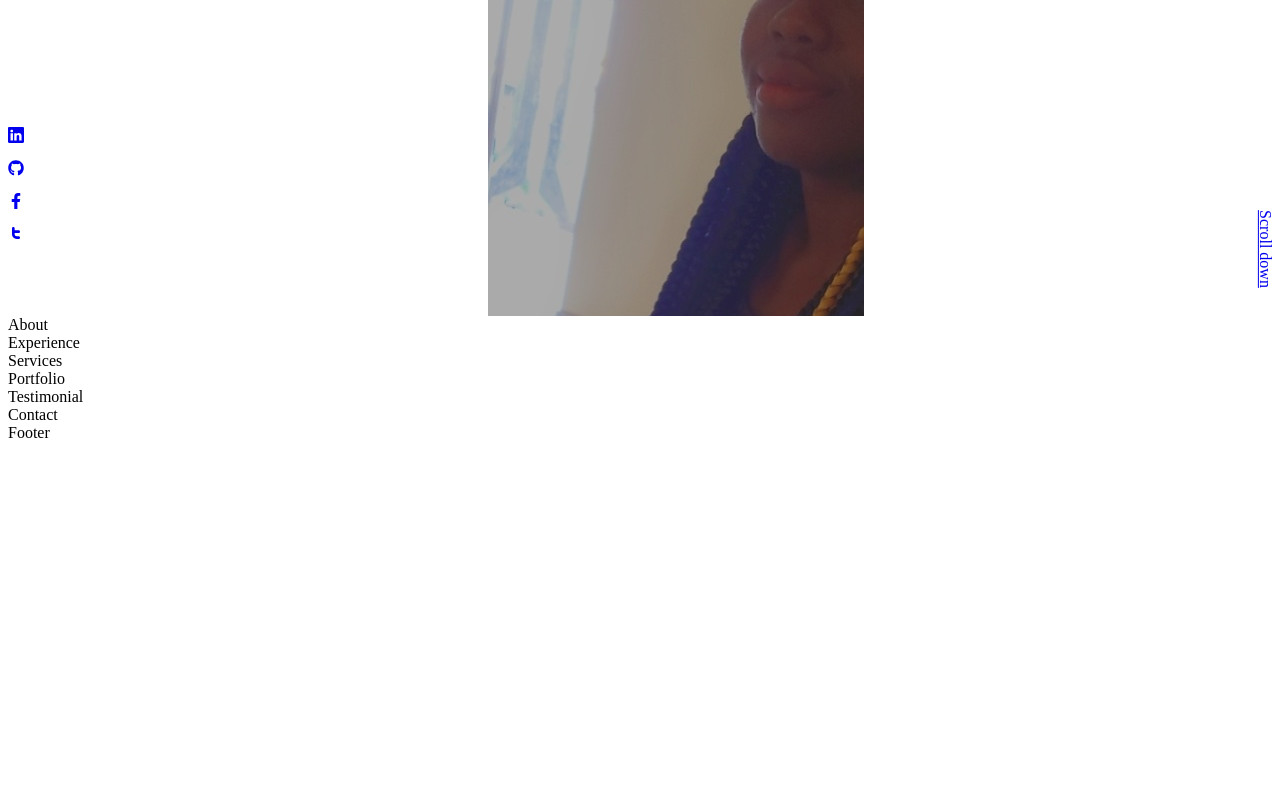
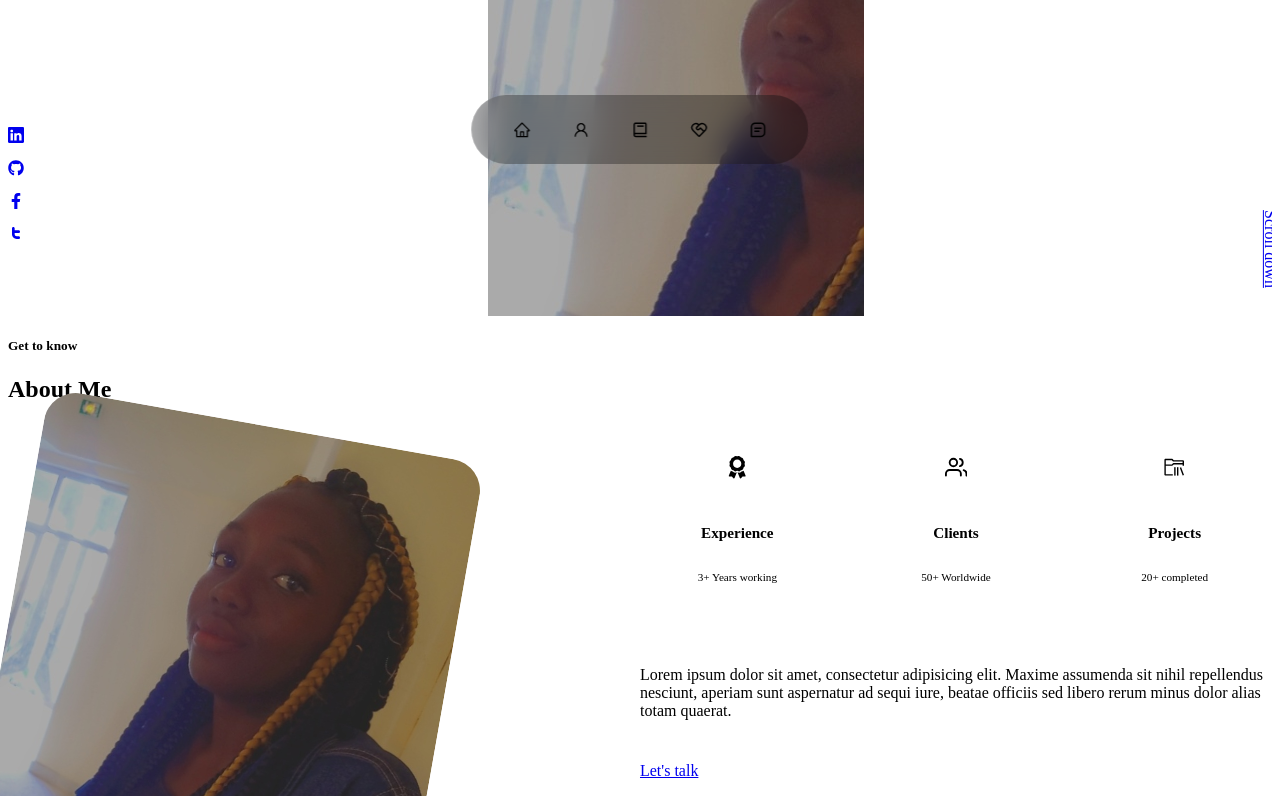
Before and after one commit to Jenna0430/portfolio, a React (Create React App) app: page / in a window 1280 px wide. Shown: the part 604-1400 px from the top of the page. Before the commit the page ends 1054 px from the top, so only its background shows below. Built offline with nearby package versions, Linux system fonts and the light colour scheme.

Commit message:
second commit

```diff
--- a/src/components/about/About.jsx
+++ b/src/components/about/About.jsx
@@ -1,9 +1,51 @@
 import React from 'react'
 import './about.css'
+import me from '../../assets/me-image.jpg'
+import {FaAward} from 'react-icons/fa'
+import {FiUsers} from 'react-icons/fi'
+import {VscFolderLibrary} from 'react-icons/vsc'
+
 
 const About = () => {
   return (
-    <div>About</div>
+    <section id = "about">
+      <h5>Get to know</h5>
+      <h2>About Me</h2>
+
+      <div className = "container about__container">
+        <div className = "about__me">
+          <div className="about__me-image">
+            <img src={me} alt="about image" />
+          </div>
+        </div>
+        <div className = "about__content">
+          <div className="about__cards">
+            <article className = 'about__card'>
+              <FaAward className = 'about__icon'/>
+              <h5>Experience</h5>
+              <small>3+ Years working</small>
+            </article>
+
+            <article className = 'about__card'>
+              <FiUsers className = 'about__icon'/>
+              <h5>Clients</h5>
+              <small>50+ Worldwide</small>
+            </article>
+
+            <article className = 'about__card'>
+              <VscFolderLibrary className = 'about__icon'/>
+              <h5>Projects</h5>
+              <small>20+ completed</small>
+            </article>
+          </div>
+
+          <p>Lorem ipsum dolor sit amet, consectetur adipisicing elit. Maxime assumenda sit nihil repellendus nesciunt,
+            aperiam sunt aspernatur ad sequi iure, beatae officiis sed libero rerum minus dolor alias totam quaerat.</p>
+
+          <a href="#contact" className = 'btn btn-primary'>Let's talk</a>
+        </div>
+      </div>
+    </section>
   )
 }
 
--- a/src/components/about/about.css
+++ b/src/components/about/about.css
@@ -0,0 +1,106 @@
+.about__container{
+  display:grid;
+  grid-template-columns: 35% 50%;
+  gap: 15%;
+}
+
+.about__me{
+  width: 100%;
+  aspect-ratio: 1/1;
+  border-radius: 2rem;
+  background: linear-gradient(
+    45deg,
+    transparent,
+    var(--color-primary),
+    transparent
+  );
+  display: grid;
+
+
+}
+
+.about__me-image{
+  border-radius: 2rem;
+  overflow: hidden;
+  transform: rotate(10deg);
+  transition: var(--transition);
+
+}
+section .about__container .about__me .about__me-image img{
+    display: block;
+    -o-object-fit: cover;
+    object-fit: cover;
+    width: 100%;
+}
+ .about__me-image:hover{
+   transform: rotate(0);
+ }
+ .about__cards{
+  display: grid;
+  grid-template-columns: repeat(3, 1fr);
+  gap: 1.5rem;
+ }
+  .about__card{
+    background: var(--color-bg-variant);
+    border: 1px solid transparent;
+    border-radius: 1rem;
+    padding: 2rem;
+    text-align: center;
+    transition: var(--transition);
+  }
+  .about__card:hover{
+    background: transparent;
+    border-color: var(--color-primary-variant);
+    cursor: default;
+  }
+  .about__icon{
+    color: var(--color-primary);
+    font-size: 1.4rem;
+    margin-bottom: 1rem;
+
+  }
+  .about__card h5{
+    font-size: 0.95rem;
+  }
+  .about__card small{
+    font-size: 0.7rem;
+    color: var(--color-light);
+  }
+  .about__content p{
+    margin: 3rem 0 2.6rem;
+    color: var(--color-light);
+  }
+
+  /*This is what we call media query: here we define the css that will be apply for a
+  specific screen*/
+  @media screen and(max-width:1024px) {
+    .about__container{
+      grid-template-columns: 1fr;
+      gap:0;
+    }
+    .about__me{
+      width: 50%;
+      margin: 2rem auto 4rem;
+    }
+    .about__content p{
+      margin: 1ren 0 1.5rem;
+    }
+    }
+    @media screen and(max-width:600px) {
+    .about__me{
+      width: 65%;
+      margin: 0 auto 3rem;
+    }
+    .about__cards{
+      grid-template-columns: 1fr 1fr;
+      gap: 1rem;
+
+    }
+    .about__content{
+      text-align: center;
+
+    }
+    .about__content p{
+      margin: 1.5rem 0;
+    }
+  }
--- a/src/components/contact/Contact.jsx
+++ b/src/components/contact/Contact.jsx
@@ -3,7 +3,7 @@
 
 const Contact = () => {
   return (
-    <div>Contact</div>
+    <section id = "contact">contact</section>
   )
 }
 
--- a/src/components/experience/Experience.jsx
+++ b/src/components/experience/Experience.jsx
@@ -3,7 +3,7 @@
 
 const Experience = () => {
   return (
-    <div>Experience</div>
+    <section id = "experience">experience</section>
   )
 }
 
--- a/src/components/header/Header.jsx
+++ b/src/components/header/Header.jsx
@@ -9,14 +9,14 @@
 
 return (
 <header>
-    <div className='container header__container'>
+    <div className='container header__container' id="home">
     <h5>Hello I'm</h5>
     <h1>Jenna Ebot Agbor</h1>
     <h5 className='text-light'>Software Engineer </h5>
     <CTA/> {/*here we are using the imported CTA component */}
     <HeaderSocial/>  {/*same here*/}
     <div className='my_image'>
-    <img src={me} alt='my image'/>
+    <img src={me} alt='myself'/>
     </div>
     <a href='#contact' className='scroll__down'>Scroll down</a>
     </div>
--- a/src/components/header/header.css
+++ b/src/components/header/header.css
@@ -44,7 +44,7 @@
   }
   .scroll__down{
   position: absolute;
-  right: -2rem;
+  right: -2.3rem;
   bottom: 5rem;
   transform: rotate(90deg);
   font-weight: 300;
@@ -61,7 +61,8 @@
   header{
   height:100vh
   }
-  .header__social, .scroll__down{
-  display: none;
+  .header__social,
+  .scroll__down{
+      display: none;
   }
   }
--- a/src/components/navbar/Navbar.jsx
+++ b/src/components/navbar/Navbar.jsx
@@ -1,11 +1,28 @@
 import React from 'react'
 import './navbar.css'
+import {AiOutlineHome} from 'react-icons/ai'
+import {AiOutlineUser} from 'react-icons/ai'
+import {BiBook} from 'react-icons/bi'
+import {RiServiceLine} from 'react-icons/ri'
+import {BiMessageSquareDetail} from 'react-icons/bi'
+import { useState } from 'react'
+
 
 
 const Navbar = () => {
+  const[activeNav, setActiveNav] = useState('#')
   return (
     <nav>
-
+      <a href="#home" onClick = {() => setActiveNav('#')}
+                      className = {activeNav === '#' ? 'active' : ''}><AiOutlineHome/></a>
+      <a href="#about" onClick = {() => setActiveNav('#about')}
+                       className = {activeNav === '#about' ? 'active' : ''}><AiOutlineUser/></a>
+      <a href="#experience" onClick = {() => setActiveNav('#experience')}
+                            className = {activeNav === '#experience' ? 'active' : ''}><BiBook/></a>
+      <a href="#services" onClick = {() => setActiveNav('#services')}
+                          className = {activeNav === '#services' ? 'active' : ''}><RiServiceLine/></a>
+      <a href="#contact" onClick = {() => setActiveNav('#contact')}
+                         className = {activeNav === '#contact' ? 'active' : ''}><BiMessageSquareDetail/></a>
     </nav>
   )
 }
--- a/src/components/navbar/navbar.css
+++ b/src/components/navbar/navbar.css
@@ -0,0 +1,32 @@
+nav{
+  background: rgba(0, 0, 0, 0.3);
+  width: max-content;
+  display:block;
+  padding:0.7rem 1.7rem;
+  z-index: 2;
+  position: fixed;
+  left: 50%;
+  transform: translateX(-50%);
+  bottom:2rem;
+  display:flex;
+  gap: 0.8rem;
+  border-radius: 3rem;
+  backdrop-filter: blur(15px);
+}
+
+ nav a{
+  background: transparent;
+  padding: 0.9rem;
+  border-radius: 50%;
+  display: flex;
+  color: var(--color-light);
+  font-size: 1.1rem;
+ }
+ nav a:hover{
+  background: rgba(0, 0, 0, 0.3);
+
+ }
+ nav a.active{
+  background: var(--color-bg);
+  color: var(--color-white);
+ }
--- a/src/components/services/Services.jsx
+++ b/src/components/services/Services.jsx
@@ -3,7 +3,7 @@
 
 const Services = () => {
   return (
-    <div>Services</div>
+    <section id = "services">services</section>
   )
 }
 
--- a/src/index.css
+++ b/src/index.css
@@ -47,6 +47,7 @@
     }
     section{
     margin-top: 8rem;
+    height:100vh;
     }
     section > h2,
     section > h5{
```
